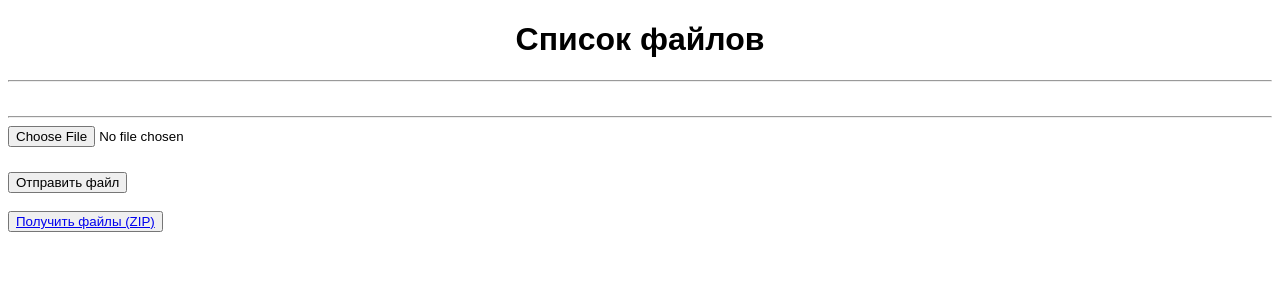
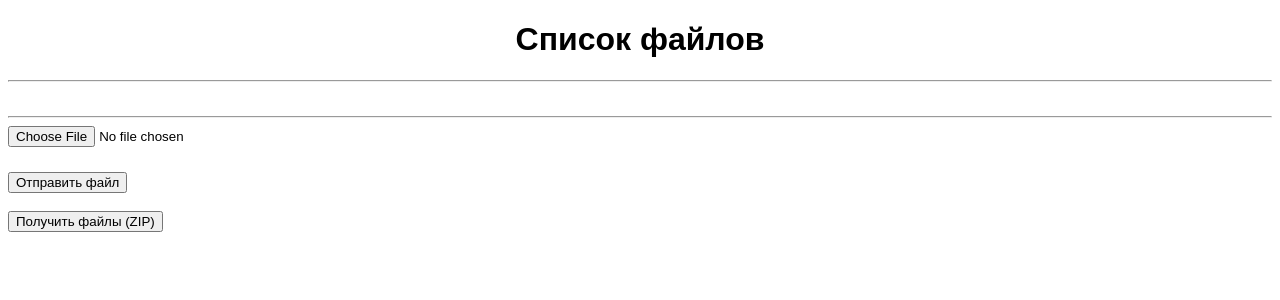
Before and after one commit to separeit894/my-http-server, a Flask app: page / in a window 1280 px wide. Shown: the top 300 px of the page. Run offline with Flask 3, Linux system fonts and the light colour scheme.

Commit message:
style: update static/css/style.css

```diff
--- a/static/css/style.css
+++ b/static/css/style.css
@@ -35,3 +35,12 @@
 .delete-button:hover  {
     color: black;
 }
+
+#link_download_zip {
+    color: black;
+    text-decoration-line: none;
+}
+
+#link-main-page {
+    text-decoration: none;
+}
--- a/templates/index.html
+++ b/templates/index.html
@@ -19,7 +19,7 @@
     <button type="submit">Отправить файл</button>
 </form><br>
 <form action="/create-zip-archive" method="post">
-<button id="check_checkbox" type="button"><a href="/get-zip-archive/{{ zipfile }}">Получить файлы (ZIP)</a></button>
+<button id="check_checkbox" type="button"><a id="link_download_zip" href="/get-zip-archive/{{ zipfile }}">Получить файлы (ZIP)</a></button>
 <script src="{{ url_for('static', filename='js/script.js') }}"></script>
 </form>
 {% endblock body %}
```
